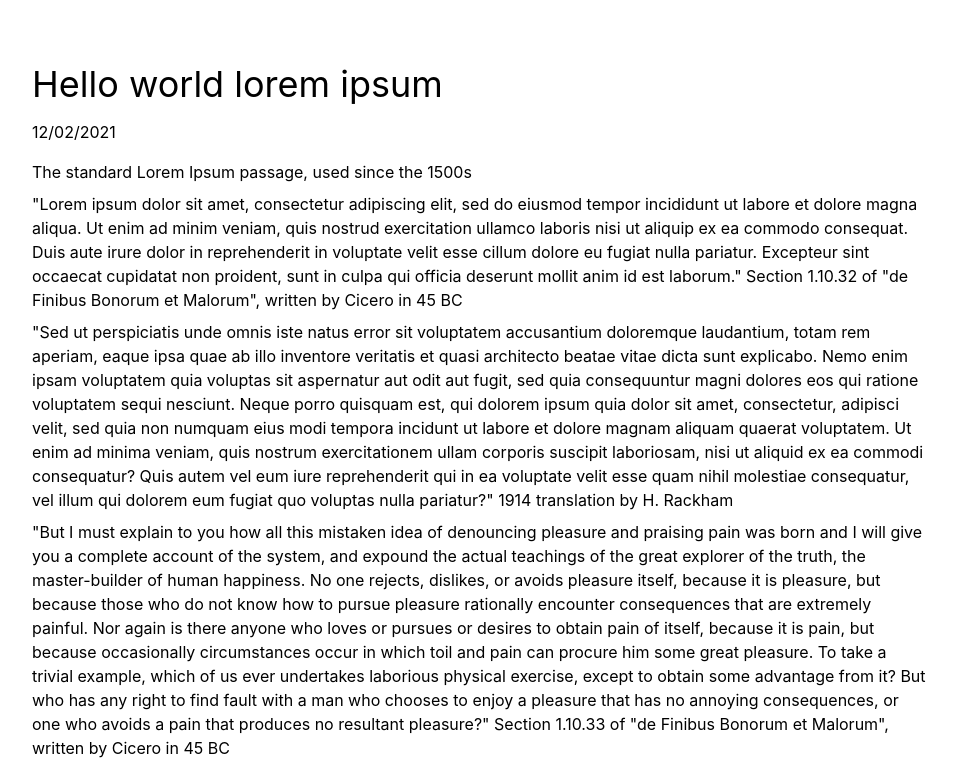
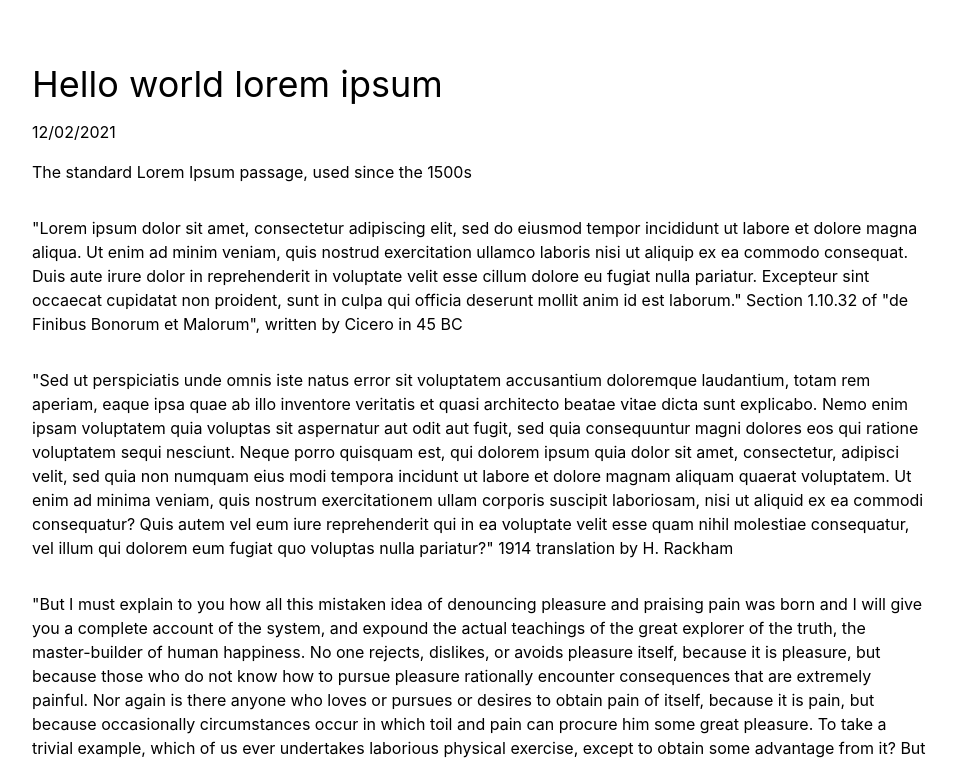
Before and after one commit to vic-lsh/vli, a Next.js app: page /blogs/sample-post in a window 1280 px wide. Shown: the top 763 px of the page, without its empty margins (160-1117 px from the left). Built offline with nearby package versions, Linux system fonts and the light colour scheme.

Commit message:
feat: adjust blog post spacing & color

```diff
--- a/components/post-content.tsx
+++ b/components/post-content.tsx
@@ -5,9 +5,12 @@ export const PostContent: React.FC<{ post: Post }> = ({ post }) => {
   return (
     <div className="flex flex-col gap-4">
       <h2 className="text-4xl dark:text-dark-accent">{post.meta.title}</h2>
-      <div className="dark:text-gray-300">{post.meta.dateStr}</div>
+      <div className="dark:text-blue-200">{post.meta.dateStr}</div>
 
-      <div className="flex flex-col gap-2" data-cy="post-body">
+      <div
+        className="flex flex-col gap-8 dark:text-gray-300"
+        data-cy="post-body"
+      >
         <ReactMarkdown>{post.content}</ReactMarkdown>
       </div>
     </div>
```
